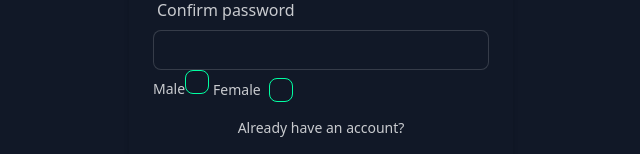
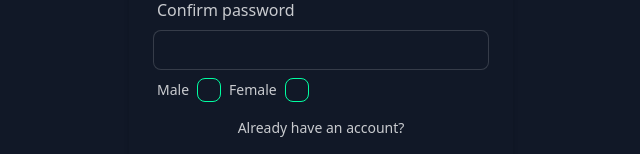
Before and after one commit to Senfia/chatoh, a React (Vite) app in the folder frontend/: page /signup in a window 1280 px wide. Shown: the part 492-646 px from the top of the page, without its empty margins (319-959 px from the left). Built offline with nearby package versions, Linux system fonts and the light colour scheme.

Commit message:
fixed checkbox styling

```diff
--- a/frontend/src/pages/signup/GenderCheckbox.jsx
+++ b/frontend/src/pages/signup/GenderCheckbox.jsx
@@ -5,9 +5,9 @@ const GenderCheckbox = ({ onCheckboxChange, selectedGender }) => {
     <div className="flex">
       <div className="form-control">
         <label
-          className={`cursor-pointer gap-2 label" ${
+          className={`cursor-pointer gap-2 label ${
             selectedGender === "male" ? "selected" : ""
-          } `}
+          }`}
         >
           <span className="label-text">Male</span>
           <input
```
